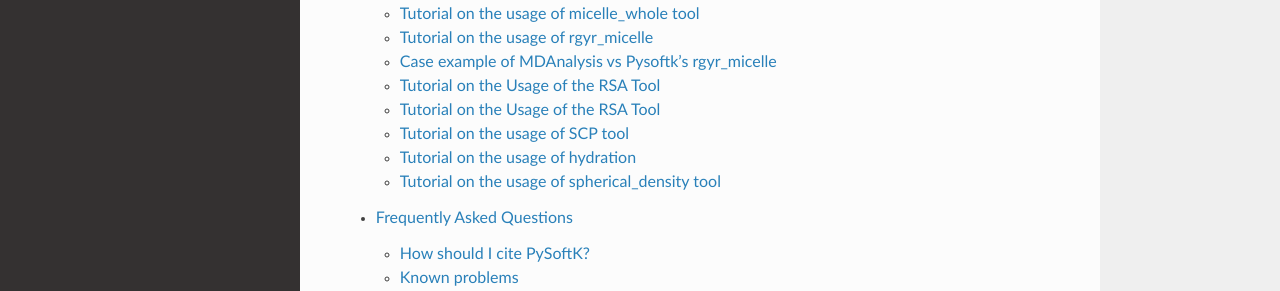
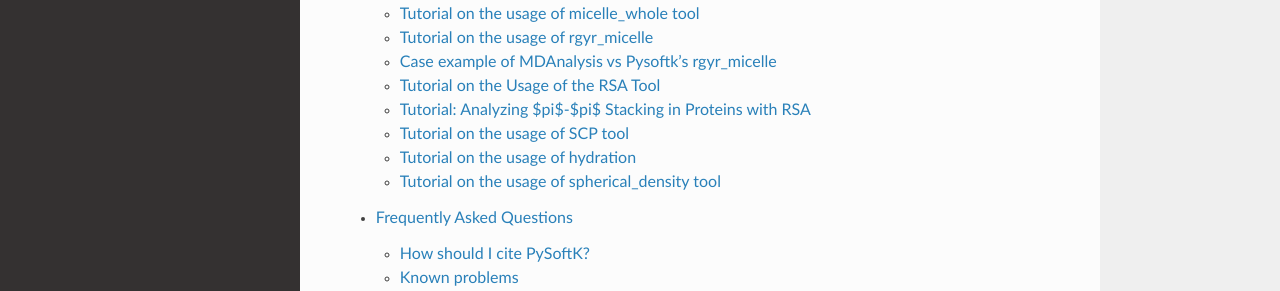
Before and after one commit to alejandrosantanabonilla/pysoftk, a Sphinx documentation site: the page built from docs/source/index.rst, in a window 1280 px wide and 900 px high, scrolled down 759 px. Shown: the part 397-688 px from the top of the window. Built offline with Sphinx 7.4.7 and the Read the Docs theme 3.1.0, drawn with Linux system fonts in a browser that asks for light colours; pages that are not in the unit, such as notebooks, are missing from menus; some of the changed lines change nothing that is shown.

Commit message:
RSA protein stand alone

```diff
--- a/docs/source/tutorials/RSA_protein_tutorial.rst
+++ b/docs/source/tutorials/RSA_protein_tutorial.rst
@@ -1,233 +1,219 @@
-Tutorial on the Usage of the RSA Tool
-=====================================
+Tutorial: Analyzing $\pi$-$\pi$ Stacking in Proteins with RSA
+=============================================================
 
-This tutorial illustrates how to use the Ring Stacking Analysis (RSA) tool within the ``pysoftk`` library to identify and analyze $\pi$-$\pi$ stacking interactions in large polymer systems.
+This tutorial illustrates how to use the Ring Stacking Analysis (RSA) tool within the ``pysoftk`` library to identify and analyze $\pi$-$\pi$ stacking interactions in protein systems.
 
 Theoretical Background
 ----------------------
 
-$\pi$-$\pi$ stacking is a non-covalent attractive force between aromatic rings. In polymer science, particularly for organic electronics, these interactions are crucial for charge transport and morphological stability. The RSA tool identifies these events based on two geometric criteria:
+In protein structures, $\pi$-$\pi$ stacking commonly occurs between the aromatic rings of specific amino acid side chains (e.g., Phenylalanine, Tyrosine, and Tryptophan). These non-covalent interactions are critical for protein folding, stability, and protein-protein interactions. The RSA tool identifies these events across periodic boundaries based on two geometric criteria:
 
-1. **Distance Cutoff ($d$):** The minimum distance between the centers of mass of any two rings.
+1. **Distance Cutoff ($d$):** The minimum distance between the centers of mass of any two aromatic rings.
 2. **Angle Cutoff ($\theta$):** The angle between the normal vectors of the two ring planes.
 
 Preparation
 -----------
 
-Before starting any analysis, load the necessary modules and define your file paths and parameters.
+Before starting any analysis, load the necessary modules and define your file paths.
 
 .. code-block:: python
 
    import os
+   import numpy as np
    import pandas as pd
    import MDAnalysis as mda
    from pysoftk.pol_analysis.ring_ring import RSA
 
    # 1. SETUP AND PATHS
-   topology = 'data/f8bt_slab_quench.tpr'
-   trajectory = 'data/1_frame_traj.xtc'
-   results_file = 'data/rsa.parquet'
+   os.makedirs('data', exist_ok=True)
+   network_pdb_dir = 'data/network_pdbs'
+   os.makedirs(network_pdb_dir, exist_ok=True)
 
-   os.makedirs('data', exist_ok=True)
-   snapshot_dir = 'snapshots'
-   os.makedirs(snapshot_dir, exist_ok=True)
+   original_topology = 'data/protein_rsa_noedit.pdb'
+   trajectory = 'data/trajectory_rsa_protein.xtc'
+   edited_topology = 'data/trajectory_resids.pdb'
+   results_file = 'data/rsa_prot_tutorial.parquet'
 
-   # 2. CALCULATION PARAMETERS
-   ang_c = 25
-   dist_c = 4.5
-   start, stop, step = 0, 1, 1
 
-The simulation utilized in this tutorial is a large polymer slab. Due to the high atom count, we will demonstrate the analysis on a single frame.
-
-.. figure:: images/ring_system.png
-   :alt: Large polymer slab system
-   :align: center
-
-   A simulation box containing 776 F8BT polymer chains.
-
-Running the Stacking Analysis
------------------------------
-
-The RSA class requires minimal user input to run. Select your trajectory files (it is recommended to use a ``.tpr`` file for the topology and an ``.xtc`` file for the trajectory, though any MDAnalysis-supported file can be used).
-
-The ``stacking_analysis`` function is highly optimized. It uses **Fragment Templating** to identify rings via RDKit only once per species, **cKDTree** for rapid neighbor searching, and **Numba-accelerated SVD** to calculate plane normals at near-C speeds.
+Step 1: Editing the Protein Structure File
+------------------------------------------
 
 .. note::
-   This version is optimized for polymer connectivity. To handle large systems (e.g., 100k+ atoms), it focuses on Polymer Residue IDs (``pol_resid``) rather than individual atom indices, significantly reducing memory overhead and calculation time.
+   **Why is this necessary?** The PySoftK RSA tool identifies distinct macromolecules by their MDAnalysis ``resid``. In a standard protein PDB, the ``resid`` denotes individual amino acids (e.g., Res 1, Res 2) and resets for each chain, leading to overlapping IDs across different proteins.
+
+   To use the RSA tool correctly, **all atoms of the same protein must share a single, unique ``resid``**, and this ID must be different from every other protein in the system.
+
+The following code dynamically iterates through the distinct chains (segments) in your system and assigns a single, unique ``resid`` to each entire protein.
 
 .. code-block:: python
 
-   # 3. RUNNING THE ANALYSIS
-   print(f"Loading topology: {topology}")
-   print(f"Loading trajectory: {trajectory}")
-   rsa_calc = RSA(topology, trajectory)
+   print(f"--- 1. Processing Initial Topology: {original_topology} ---")
+   u = mda.Universe(original_topology, trajectory)
 
-   print("\n--- Running Stacking Analysis ---")
-   # write_pdb=False is used because we will generate snapshots selectively below
-   rsa_calc.stacking_analysis(dist_c, ang_c, start, stop, step, results_file, write_pdb=False)
+   # Extract all protein atoms and their positions
+   proteins = u.select_atoms('protein')
+   protein_pos = proteins.positions
+   proteins.positions = protein_pos
+
+   # Assign a unique resid to each protein chain (segid)
+   segids = ['A', 'B', 'C', 'D', 'E', 'F', 'G', 'H', 'I', 'J']
+   new_resids = []
+
+   for i, seg in enumerate(segids, start=1):
+       protein_seg = u.select_atoms(f'segid {seg}')
+       seg_len = len(np.unique(protein_seg.resids))
+       new_resids.extend([i] * seg_len)
+
+   print(f"Total new resids generated: {len(new_resids)}")
+   print(f"Total protein atoms: {len(proteins)}")
+
+   # Overwrite the topology's resids with our new unique identifiers
+   proteins.residues.resids = new_resids
+
+   # Save the properly formatted structure for the RSA tool
+   with mda.Writer(edited_topology, proteins.n_atoms) as W:
+       W.write(proteins)
+
+   print(f"Edited topology saved to: {edited_topology}\n")
 
 .. parsed-literal::
 
-   Loading topology: data/f8bt_slab_quench.tpr
-   Loading trajectory: data/1_frame_traj.xtc
+   --- 1. Processing Initial Topology: data/protein_rsa_noedit.pdb ---
+   Total new resids generated: 310
+   Total protein atoms: 3270
+   Edited topology saved to: data/trajectory_resids.pdb
 
-   --- Running Stacking Analysis ---
-   Ring Stacking analysis has started...
-   Trajectory Progress: 100%|██████████| 1/1 [01:26<00:00, 86.51s/it]
-   Function stacking_analysis Took 98.4840 seconds
+Step 2: Running the Stacking Analysis
+-------------------------------------
 
-Exploring the Results
----------------------
-
-The output is stored in a Pandas DataFrame and saved as a Parquet file. The ``pol_resid`` column contains pairs of polymer Residue IDs that are participating in at least one stacking interaction.
+With the newly formatted structure file, we can run the RSA tool. We will initialize the ``RSA`` calculator using the ``edited_topology``.
 
 .. code-block:: python
 
-   print("\n--- Exploring Results ---")
+   print("--- 2. Running Stacking Analysis ---")
+
+   # Calculation parameters
+   ang_c = 30
+   dist_c = 5
+   start, stop, step = 0, 20, 2
+
+   # Initialize RSA with the NEW edited topology
+   rsa_calc = RSA(edited_topology, trajectory)
+
+   # Run the highly optimized calculation
+   # write_pdb=False is used because we will generate network PDBs later
+   rsa_calc.stacking_analysis(dist_c, ang_c, start, stop, step, results_file, write_pdb=False)
+   print("Stacking analysis complete.\n")
+
+.. parsed-literal::
+
+   --- 2. Running Stacking Analysis ---
+   Ring Stacking analysis has started...
+   Trajectory Progress: 100%|██████████| 10/10 [00:00<00:00, 14.29it/s]
+   Function stacking_analysis Took 4.3362 seconds
+   Stacking analysis complete.
+
+Step 3: Exploring the Results
+-----------------------------
+
+The output is stored in a Pandas DataFrame and saved as a Parquet file. Because we are analyzing entire macromolecules, we can safely drop the redundant ``atom_index`` column to clean up our workspace. The remaining ``pol_resid`` column contains pairs of our newly assigned Protein IDs that are participating in a stacking interaction.
+
+.. code-block:: python
+
+   print("--- 3. Analyzing Output Data ---")
+
+   # Load the DataFrame
    df = pd.read_parquet(results_file)
 
-   # Optional Cleanup: Drop the 'atom_index' column if it exists
+   # CLEANUP: Drop the 'atom_index' column since the new RSA tool
+   # optimizes by using 'pol_resid' exclusively.
    if 'atom_index' in df.columns:
        df = df.drop(columns=['atom_index'])
 
+   print("Cleaned DataFrame Head:")
    print(df.head())
 
+   print("\nExample of interacting protein pairs in the first recorded stack:")
+   print(df['pol_resid'].iloc[0])
 
-Selective PDB Generation
-------------------------
+.. parsed-literal::
 
-Instead of generating PDB files for every single stacked pair, you can parse the results to extract specific geometries. The following code demonstrates how to automatically extract two completely independent dimers for visual inspection.
+   --- 3. Analyzing Output Data ---
+   Cleaned DataFrame Head:
+                                              pol_resid
+   0                           [[3, 4], [7, 8], [8, 9]]
+   1  [[3, 4], [1, 3], [1, 2], [4, 6], [6, 10], [1, ...
+   2   [[1, 2], [3, 4], [4, 6], [3, 5], [8, 9], [7, 8]]
+   3           [[1, 2], [3, 4], [4, 10], [4, 6], [7, 8]]
+   4  [[1, 2], [3, 4], [3, 5], [4, 6], [1, 3], [8, 9...
+
+   Example of interacting protein pairs in the first recorded stack:
+   [array([3, 4]) array([7, 8]) array([8, 9])]
+
+Step 4: Network Analysis & PDB Generation
+-----------------------------------------
+
+One of the most powerful features of the RSA tool is the ability to extract **Connected Networks**. A graph theory algorithm evaluates the pairs to identify continuous clusters of proteins interconnected through $\pi$-$\pi$ stacking.
+
+The code block below demonstrates how to extract these networks and automatically save each complete, isolated macro-structure as a new ``.pdb`` file for visualization.
 
 .. code-block:: python
 
-   print("\n--- Selective PDB Generation ---")
-   u = rsa_calc.get_mda_universe()
-   u.trajectory[0] # Ensure we are on the correct frame
+   print("\n--- 4. Extracting Connected Protein Networks ---")
 
-   # Extract all interacting pairs for the first frame
-   interactions = df['pol_resid'].iloc[0]
-
-   saved_polymers = set() # Track polymers to ensure distinct pairs
-   dimers_found = 0
-   required_dimers = 2
-
-   for pair in interactions:
-       resA, resB = pair
-
-       # Check if either polymer is already part of a saved dimer
-       if resA not in saved_polymers and resB not in saved_polymers:
-           selection = u.select_atoms(f'resid {resA} {resB}')
-           pdb_name = os.path.join(snapshot_dir, f"dimer_{resA}_{resB}.pdb")
-
-           with mda.Writer(pdb_name, selection.n_atoms) as W:
-               W.write(selection)
-
-           print(f"Generated independent dimer snapshot: {pdb_name}")
-
-           # Mark these polymers as "used" and increment count
-           saved_polymers.update([resA, resB])
-           dimers_found += 1
-
-       # Stop once we have our required number of unique dimers
-       if dimers_found == required_dimers:
-           break
-
-   print(f"Finished extracting {dimers_found} distinct dimers.")
-
-Visual Inspection
-~~~~~~~~~~~~~~~~~
-
-You can open the generated PDB snapshots in your preferred molecular visualization software to verify the stacking geometry.
-
-.. figure:: images/ring_stacking_snapshot_1.png
-   :align: center
-   :alt: Visualized stacking pair 1
-
-.. figure:: images/ring_stacking_snapshot_2.png
-   :align: center
-   :alt: Visualized stacking pair 2
-
-Network Analysis
-----------------
-
-One of the most powerful features of the RSA tool is the ability to extract the **Connected Network**. This identifies clusters of polymers that are all interconnected through continuous stacking interactions. By analyzing these networks, you can determine if your system has reached percolation or remains as isolated aggregates.
-
-.. code-block:: python
-
-   # 5. NETWORK ANALYSIS
-   print("\n--- Extracting Connected Networks ---")
-
-   # Returns a list of sets containing the clustered network IDs
+   # Extract the network groupings
    sev_ring = rsa_calc.find_several_rings_stacked(results_file)
 
-   if sev_ring and len(sev_ring[0]) > 0:
-       clusters = sev_ring[0]
-       print(f"Total isolated pi-stacked clusters found: {len(clusters)}")
-
-       # Sort clusters by size to easily find the largest
-       clusters_sorted = sorted(clusters, key=len, reverse=True)
-       largest_cluster = clusters_sorted[0]
-
-       print(f"Largest connected network contains {len(largest_cluster)} polymers.")
-
-       # Convert the set to a sorted list so we can slice it safely
-       sorted_members = sorted(list(largest_cluster))
-       print(f"First 20 members of largest cluster: {sorted_members[:20]}")
-
-       # Optional: Show the second largest for context
-       if len(clusters_sorted) > 1:
-           second_largest = clusters_sorted[1]
-           print(f"Second largest network contains {len(second_largest)} polymers.")
-   else:
-       print("No stacked networks found with these parameters.")
-
-.. parsed-literal::
-
-   --- Extracting Connected Networks ---
-   Total isolated pi-stacked clusters found: 51
-   Largest connected network contains 418 polymers.
-   First 20 members of largest cluster: [1, 2, 3, 4, 5, 7, 8, 9, 10, 12, 14, 16, 19, 20, 22, 25, 26, 28, 29, 33]
-   Second largest network contains 20 polymers.
-
-Network PDB Generation
-~~~~~~~~~~~~~~~~~~~~~~
-
-The code block below demonstrates how to iterate over the identified networks, select their respective atoms, and output each complete, isolated macro-structure as a new ``.pdb`` file.
-
-.. code-block:: python
-
-   # Extracting the networks to individual PDBs
-   network_pdb_dir = 'data/network_pdbs'
-   os.makedirs(network_pdb_dir, exist_ok=True)
-
+   # Grab the universe from our RSA calculator and set it to the first frame
    u_rsa = rsa_calc.get_mda_universe()
    u_rsa.trajectory[0]
 
+   print("Connected Networks (Residue IDs of stacked proteins):")
    if sev_ring and len(sev_ring) > 0:
        for i, network in enumerate(sev_ring[0], start=1):
+           print(f"\n  Cluster {i} members: {network}")
+
            # Convert the set of resids into an MDAnalysis selection string
            resid_str = " ".join(map(str, network))
            cluster_selection = u_rsa.select_atoms(f'resid {resid_str}')
 
+           # Define the output path and write the PDB
            pdb_filename = os.path.join(network_pdb_dir, f"network_cluster_{i}.pdb")
            with mda.Writer(pdb_filename, cluster_selection.n_atoms) as W:
                W.write(cluster_selection)
 
-           print(f"Saved Network {i} to: {pdb_filename}")
+           print(f"  -> Saved structure to: {pdb_filename}")
+   else:
+       print("  No networks found.")
+
+   print("\nWorkflow complete!")
+
+.. parsed-literal::
+
+   --- 4. Extracting Connected Protein Networks ---
+   Connected Networks (Residue IDs of stacked proteins):
+
+     Cluster 1 members: {3, 4}
+     -> Saved structure to: data/network_pdbs/network_cluster_1.pdb
+
+     Cluster 2 members: {8, 9, 7}
+     -> Saved structure to: data/network_pdbs/network_cluster_2.pdb
+
+   Workflow complete!
 
 Connectivity Visualization
 ~~~~~~~~~~~~~~~~~~~~~~~~~~
 
-The generated ``.pdb`` files allow you to easily render and study the complete connectivity paths inside your simulation box.
+The generated ``.pdb`` files allow you to easily render and study the complete connectivity paths inside your simulation box. You can open these files in PyMOL, VMD, or your preferred visualization software.
 
-.. figure:: images/network_cluster_1.png
-   :alt: Visualization of stacked network 1
+.. figure:: images/protein_network_cluster_1.png
+   :alt: Visualization of stacked protein network 1
    :align: center
 
-   Rendering of the largest connected network (Cluster 1) extracted from the simulation.
+   Rendering of the first connected network (Cluster 1, containing Proteins 3 and 4) extracted from the simulation.
 
-.. figure:: images/network_cluster_2.png
-   :alt: Visualization of stacked network 2
+.. figure:: images/protein_network_cluster_2.png
+   :alt: Visualization of stacked protein network 2
    :align: center
 
-   Rendering of the second largest connected network (Cluster 2) extracted from the simulation.
+   Rendering of the second connected network (Cluster 2, containing Proteins 7, 8, and 9) extracted from the simulation.
```
